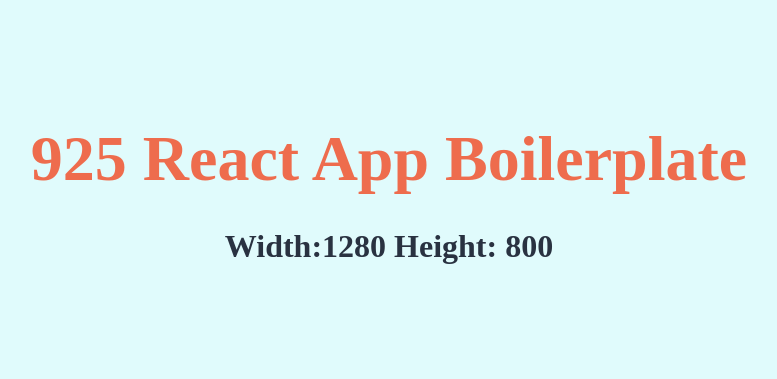
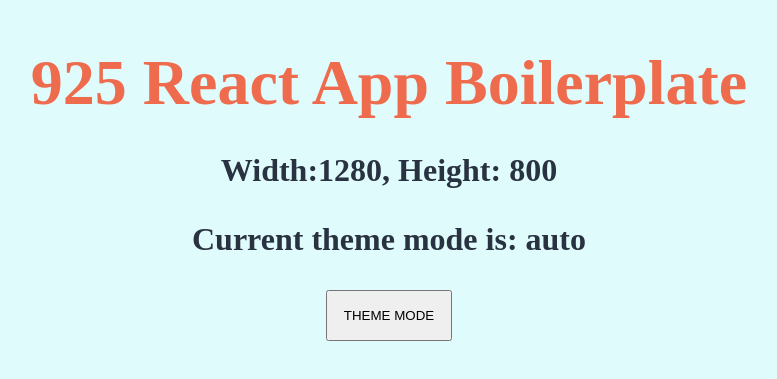
Before and after one commit to 925-Studio/925-react-app-boilerplate, a React (Create React App) app: page / in a window 1280 px wide. Shown: the part 207-586 px from the top of the page, without its empty margins (251-1028 px from the left). Built offline with nearby package versions, Linux system fonts and the light colour scheme.

Commit message:
Optmized 'useTheme' hook'

```diff
--- a/src/App.js
+++ b/src/App.js
@@ -1,6 +1,8 @@
 /* --------------------------------- IMPORT --------------------------------- */
+// Cores
+import { useState } from 'react'
 // Hooks
-import { useViewport, useAutoTheme } from './hooks/_index.js'
+import { useViewport, useTheme } from './hooks/_index.js'
 // Plugins
 import styled, { ThemeProvider } from 'styled-components'
 // Styles
@@ -8,11 +10,15 @@ import { GlobalStyles, Theme } from './GlobalStyles'
 
 /* ----------------------------------- APP ---------------------------------- */
 export default function App() {
-  // GET VIEWPORT SIZE AND THEME BY USING HOOKS
+  /* VIEWPORT SIZE */
   const viewportSize = useViewport()
-  const theme = useAutoTheme()
 
-  // APP
+  /* THEMES */
+  const [autoTheme, setAutoTheme] = useState(true)
+  const [userTheme, setUserTheme] = useState(undefined)
+  const theme = useTheme(autoTheme, userTheme)
+
+  /* APP */
   return (
     <ThemeProvider theme={theme === 'dark' ? Theme.dark : Theme.light}>
       <GlobalStyles />
@@ -21,8 +27,19 @@ export default function App() {
         <Title>925 React App Boilerplate</Title>
 
         <Text>
-          Width:{viewportSize.width} Height: {viewportSize.height}
+          Width:{viewportSize.width}, Height: {viewportSize.height}
         </Text>
+
+        <Text>Current theme mode is: {autoTheme ? 'auto' : 'user'}</Text>
+
+        <Button
+          onClick={() => {
+            setAutoTheme(!autoTheme)
+            setUserTheme(userTheme === 'dark' ? 'dark' : 'light')
+          }}
+        >
+          THEME MODE
+        </Button>
       </Wrapper>
     </ThemeProvider>
   )
@@ -55,10 +72,16 @@ const styles = {
   `,
 
   Text: styled.h1`
+    margin-bottom: 32px;
+
     font-size: 32px;
     text-align: center;
     color: ${({ theme }) => theme.textColor};
   `,
+
+  Button: styled.button`
+    padding: 16px;
+  `,
 }
 
-const { Wrapper, Title, Text } = styles
+const { Wrapper, Title, Text, Button } = styles
--- a/src/hooks/_index.js
+++ b/src/hooks/_index.js
@@ -1,6 +1,6 @@
 /* --------------------------------- IMPORT --------------------------------- */
 import useViewport from './useViewport'
-import useAutoTheme from './useAutoTheme'
+import useTheme from './useTheme'
 
 /* --------------------------------- EXPORT --------------------------------- */
-export { useViewport, useAutoTheme }
+export { useViewport, useTheme }
--- a/src/hooks/useAutoTheme.js
+++ b/src/hooks/useTheme.js
@@ -2,24 +2,32 @@
 import { useState, useEffect } from 'react'
 
 /* ---------------------------------- HOOK ---------------------------------- */
-export default function useAutoTheme() {
+export default function useTheme(auto, mode) {
   const checkTheme = () => window.matchMedia('(prefers-color-scheme: dark)')
 
-  const [theme, setTheme] = useState(checkTheme().matches ? 'dark' : 'light')
+  const [autoTheme, setAutoTheme] = useState(
+    checkTheme().matches ? 'dark' : 'light'
+  )
+  const [userTheme, setUserTheme] = useState(undefined)
 
   useEffect(() => {
     const chooseTheme = (e) => {
       if (e.matches) {
-        setTheme('dark')
+        setAutoTheme('dark')
       } else {
-        setTheme('light')
+        setAutoTheme('light')
       }
     }
 
-    checkTheme().addEventListener('change', (e) => chooseTheme(e))
+    if (auto) {
+      checkTheme().addEventListener('change', (e) => chooseTheme(e))
+    }
+    if (!auto) {
+      setUserTheme(mode)
+    }
 
     return () => checkTheme().removeEventListener('change', chooseTheme)
-  }, [])
+  }, [auto, mode])
 
-  return theme
+  return auto ? autoTheme : userTheme
 }
```
